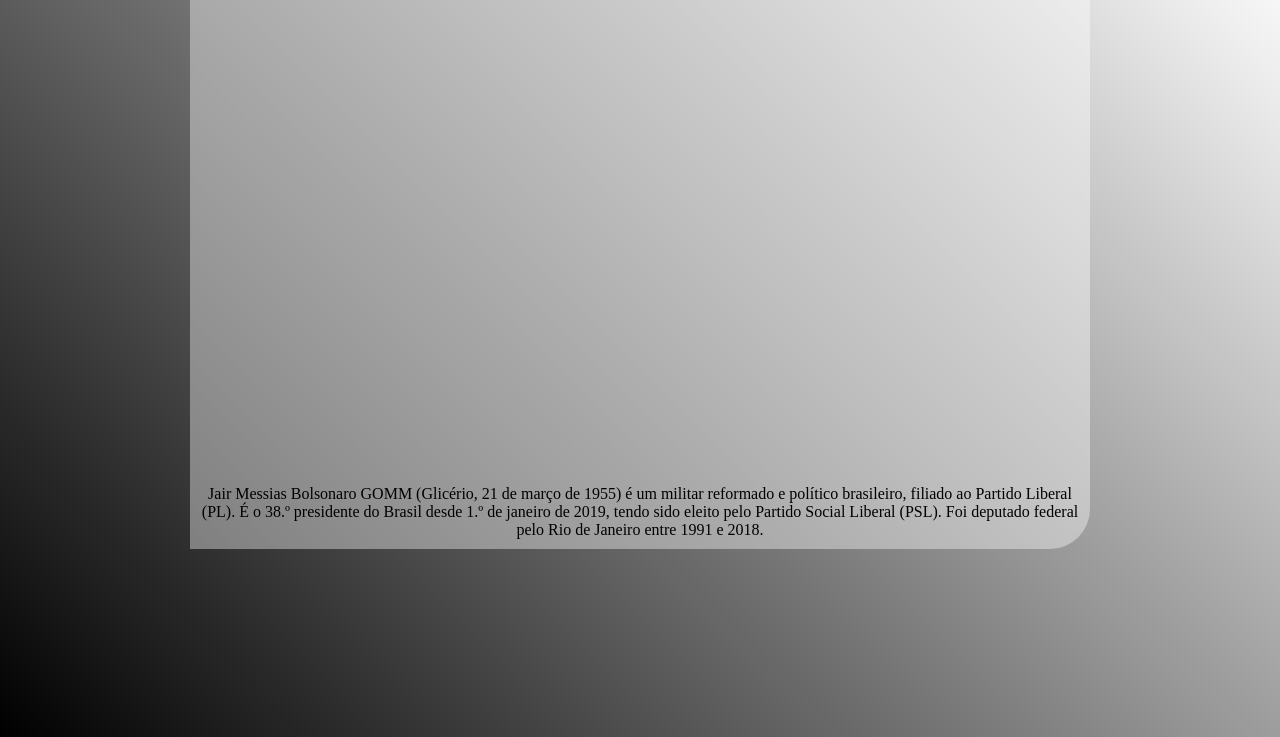
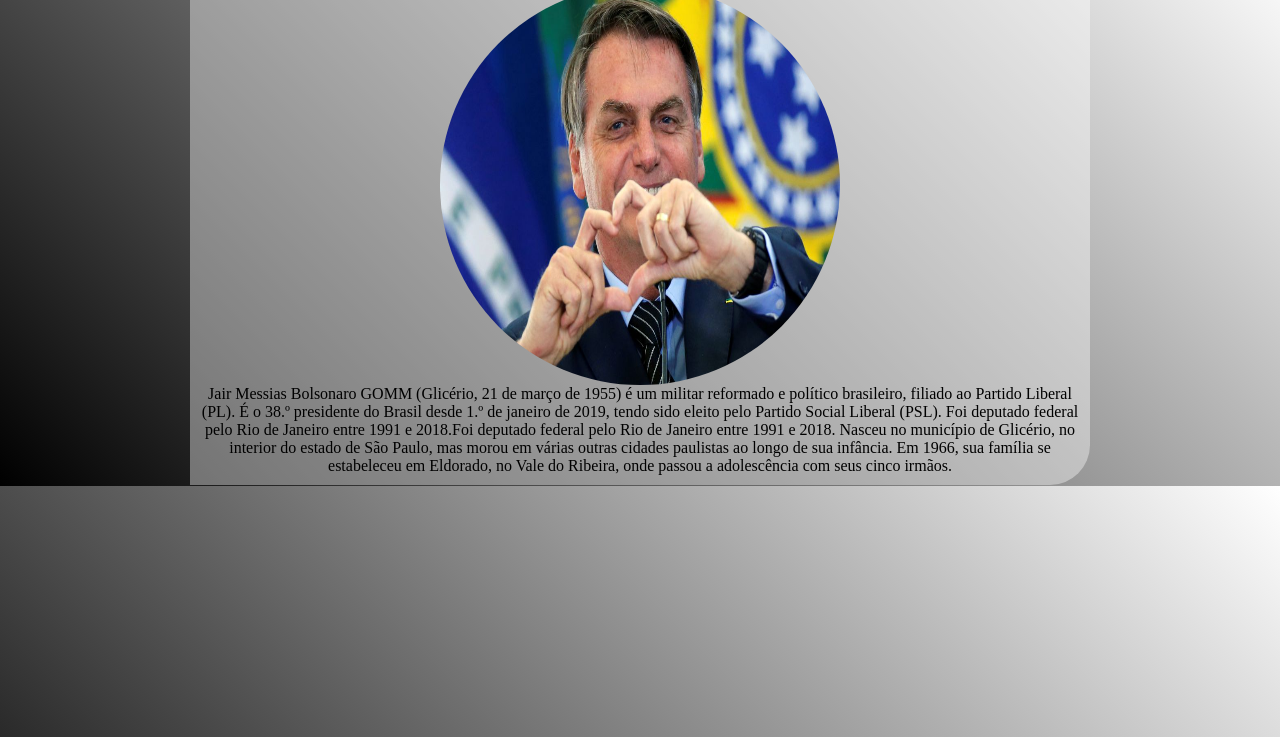
Before and after one commit to arielmenezes02/BOLSONARO, a plain HTML site: page index.html in a window 1280 px wide. Shown: the part 63-800 px from the top of the page. Drawn offline with Linux system fonts and the light colour scheme.

Commit message:
Add files via upload

```diff
--- a/index.html
+++ b/index.html
@@ -14,7 +14,7 @@
         }
         body{
             padding: 1px;
-            height: 100vh;
+            height: 100%;
             width: 100vw;
 
             background-size: 200% 200%;
@@ -29,8 +29,8 @@
             background-color: rgba(255, 255, 255, 0.39);
         }
         .container > img{
-            width: 500px;
-            height: 500px;
+            width: 400px;
+            height: 400px;
 
             border-radius: 50%;
             margin: auto;
@@ -40,10 +40,10 @@
 </head>
 <body>
     <div class="container">
-        <h1>Bolsonaro History</h1>
-        <img src="images/7XAYMNZ56VHQ3EP3L6LVO6CL7M.jpg" alt="Bolsonaro">
+        <h1>Bolsonaro History resumo da historia de um mito</h1>
+        <img src="Bolsomito.jpg">
         <p>
-            Jair Messias Bolsonaro GOMM (Glicério, 21 de março de 1955) é um militar reformado e político brasileiro, filiado ao Partido Liberal (PL). É o 38.º presidente do Brasil desde 1.º de janeiro de 2019, tendo sido eleito pelo Partido Social Liberal (PSL). Foi deputado federal pelo Rio de Janeiro entre 1991 e 2018.
+            Jair Messias Bolsonaro GOMM (Glicério, 21 de março de 1955) é um militar reformado e político brasileiro, filiado ao Partido Liberal (PL). É o 38.º presidente do Brasil desde 1.º de janeiro de 2019, tendo sido eleito pelo Partido Social Liberal (PSL). Foi deputado federal pelo Rio de Janeiro entre 1991 e 2018.Foi deputado federal pelo Rio de Janeiro entre 1991 e 2018. Nasceu no município de Glicério, no interior do estado de São Paulo, mas morou em várias outras cidades paulistas ao longo de sua infância. Em 1966, sua família se estabeleceu em Eldorado, no Vale do Ribeira, onde passou a adolescência com seus cinco irmãos.
         </p>
     </div>
 </body>
```
Also changed, not shown: Bolsomito.jpg (added).
